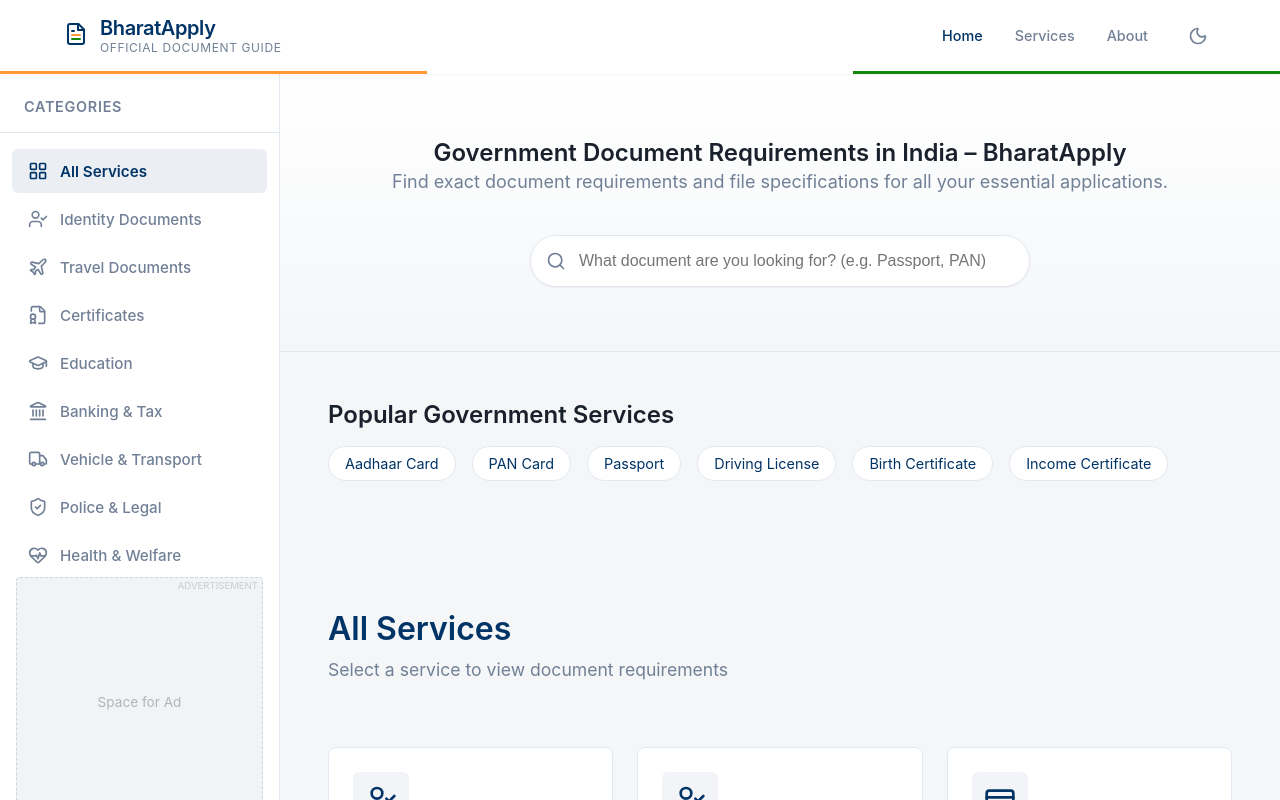
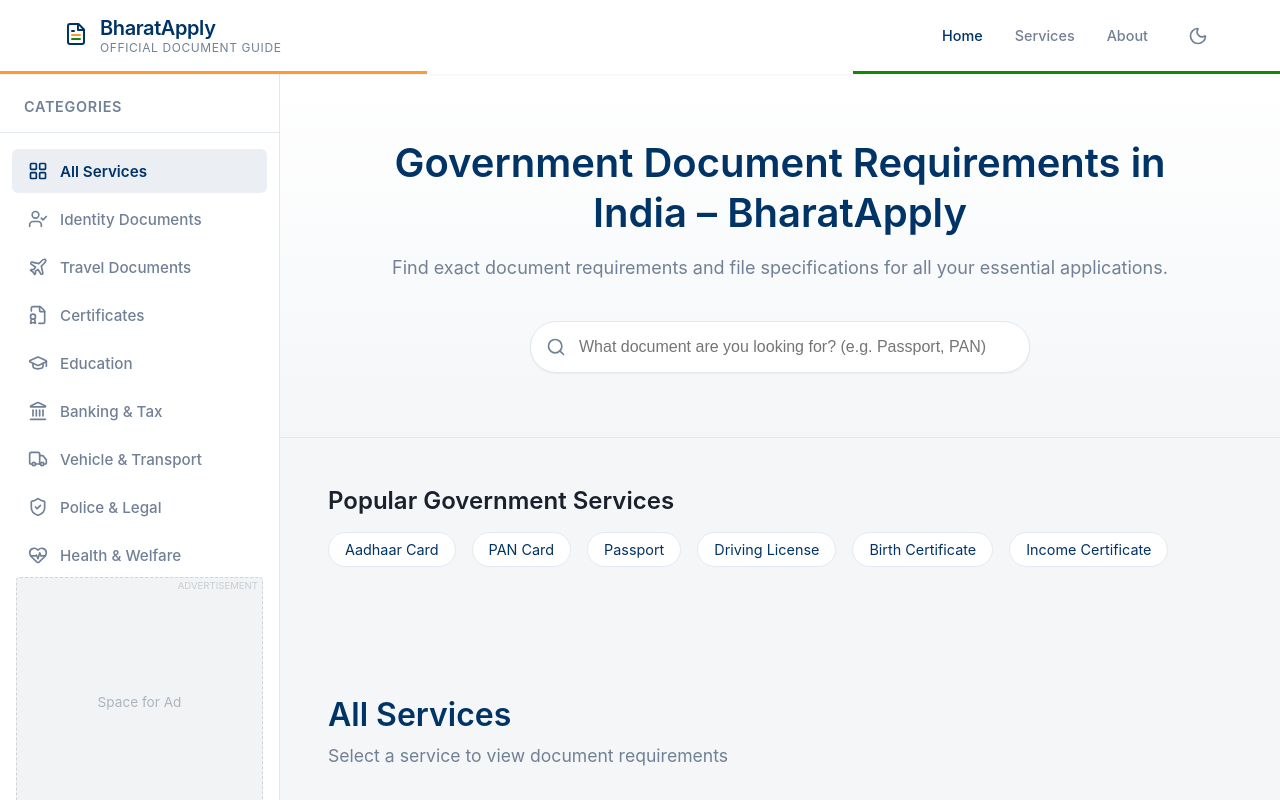
Before and after one commit to gargarnav/GovDocuments, a React (Vite) app: page / in a window 1280 px wide. Built offline with nearby package versions, Linux system fonts and the light colour scheme.

Commit message:
Fix H1 deprecation and readability improvements

```diff
--- a/src/App.css
+++ b/src/App.css
@@ -95,10 +95,11 @@
     margin: 0 auto;
 }
 
-.hero h2 {
+.hero h1 {
     font-size: 2.5rem;
     color: var(--color-primary);
     margin-bottom: 1rem;
+    font-weight: 600;
 }
 
 .hero p {
--- a/src/index.css
+++ b/src/index.css
@@ -60,7 +60,13 @@
   box-sizing: border-box;
 }
 
-h1,
+h1 {
+  margin: 0;
+  font-weight: 600;
+  line-height: 1.25;
+  font-size: 2rem;
+}
+
 h2,
 h3,
 h4,
```
